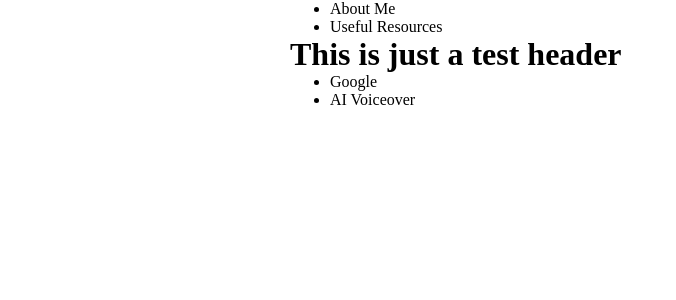
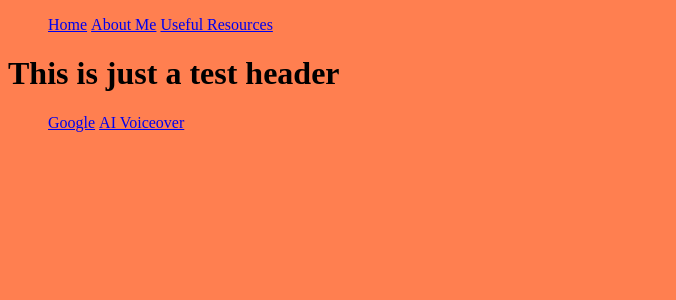
Before and after one commit to calathan/personal_website, a Flask app: template templates/links.html in a window 1280 px wide. Shown: the top 300 px of the page, without its empty margins (0-676 px from the left). Run offline with Flask 2, Linux system fonts and the light colour scheme; the template is opened without the code that fills it, so the values that code supplies are empty.

Commit message:
fixed CSS links to work with flask

```diff
--- a/resources/style.css
+++ /dev/null
@@ -1,89 +0,0 @@
-* {
-  max-width: 700px;
-  margin: auto;
-}
-
-
-/*body {
-    min-width: 500px;
-}*/
-
-div {
-  border-radius: 5px;
-}
-
-#header {
-  height: 40px;
-  width: 100%;
-  background-color: #ffcccc;
-  position: fixed;
-  z-index: 1;
-}
-
-#title {
-  margin-left: 3%;
-}
-
-#footer {
-  height: 50px;
-  width: 100%;
-  background-color: #ffcccc;
-  clear: both;
-  position: relative;
-}
-
-.left {
-  height: 1000px;
-  width: 45px;
-  background-color: #e0eeee;
-  float: left;
-  position: fixed;
-}
-
-.right {
-  height: 1000px;
-  width: 45px;
-  background-color: #e0eeee;
-  float: right;
-  position: inherit;
-}
-
-.stuff {
-  display: inline-block;
-  margin-top: 6px;
-  margin-left: 55px;
-  width: 75%;
-  height: 1000px;
-}
-
-p,
-li {
-  font-family: 'Cormorant Garamond';
-}
-
-.head {
-  font-size: 20px;
-}
-
-#name {
-  font-family: Sacramento;
-  float: right;
-  margin-top: 10px;
-  margin-right: 4%;
-}
-
-a {
-  color: black;
-  text-decoration: none;
-}
-
-@media only screen and (max-width: 430px) {
-  .left,
-  .right {
-    display: none;
-  }
-  .stuff {
-    width: 100%;
-    margin-left: 10px;
-  }
-}
--- /dev/null
+++ b/static/style.css
@@ -0,0 +1,8 @@
+body {
+    background-color: coral;
+}
+
+
+li{
+    display: inline;
+}
--- a/templates/links.html
+++ b/templates/links.html
@@ -2,16 +2,16 @@
 <html>
     <head>
     <title>Izzy's Website - Links</title>
-    <link rel="stylesheet" type="text/css" href=".resources//style.css" />
-    <meta name="description" content="Our first page">
-    <meta name="keywords" content="html tutorial template">
+    <link rel="stylesheet" type="text/css" href= "{{ url_for('static', filename='style.css') }}"/>
+    <meta name="description" content="Izzy's Website - Links">
 </head>
 
 
 
 <body>
-    <div class-"nav_bar">
+    <div class="nav_bar">
         <ul>
+            <li><a href="/">Home</a></li>
             <li><a href="/about">About Me</a></li>
             <li><a href="/links">Useful Resources</a></li>
         </ul>
```
Also changed, not shown: templates/about_me.html (+24 -1 lines), templates/index.html (+5 -4 lines).
